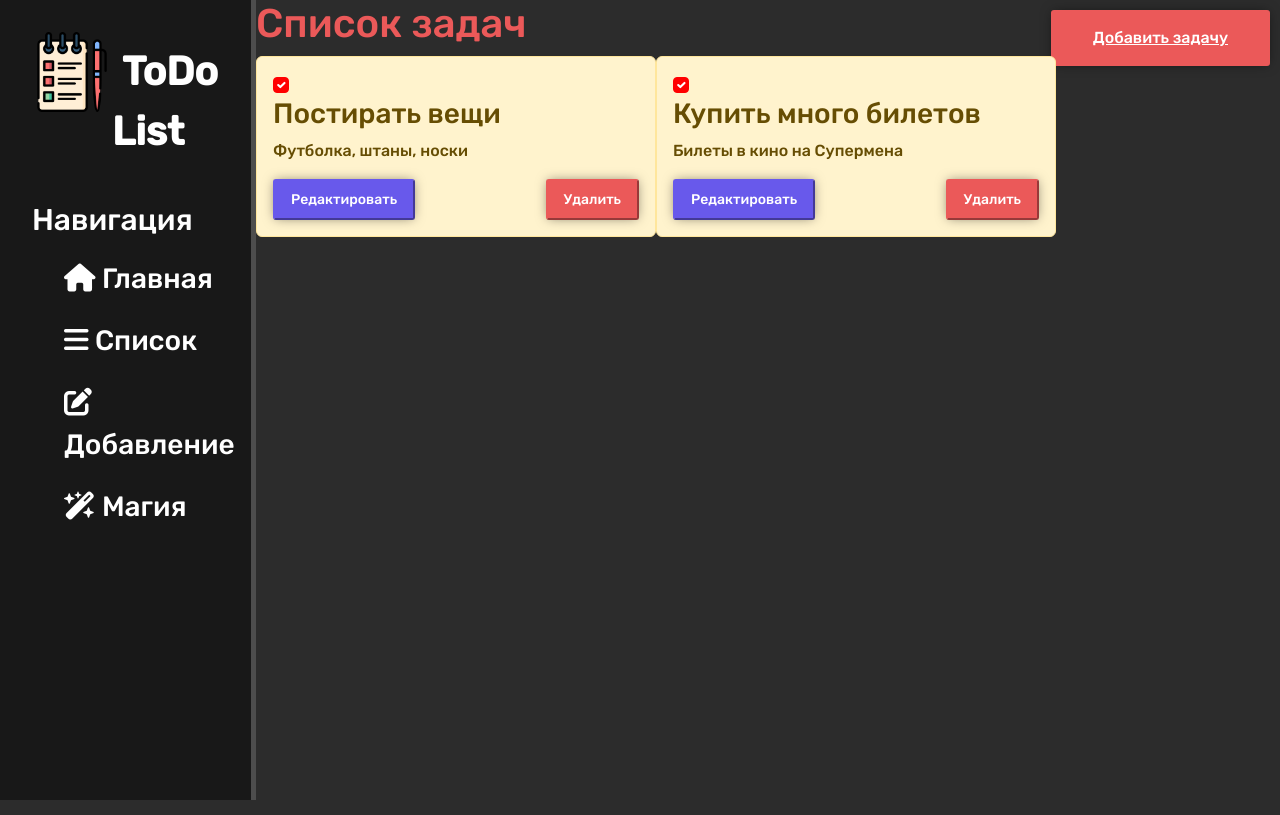
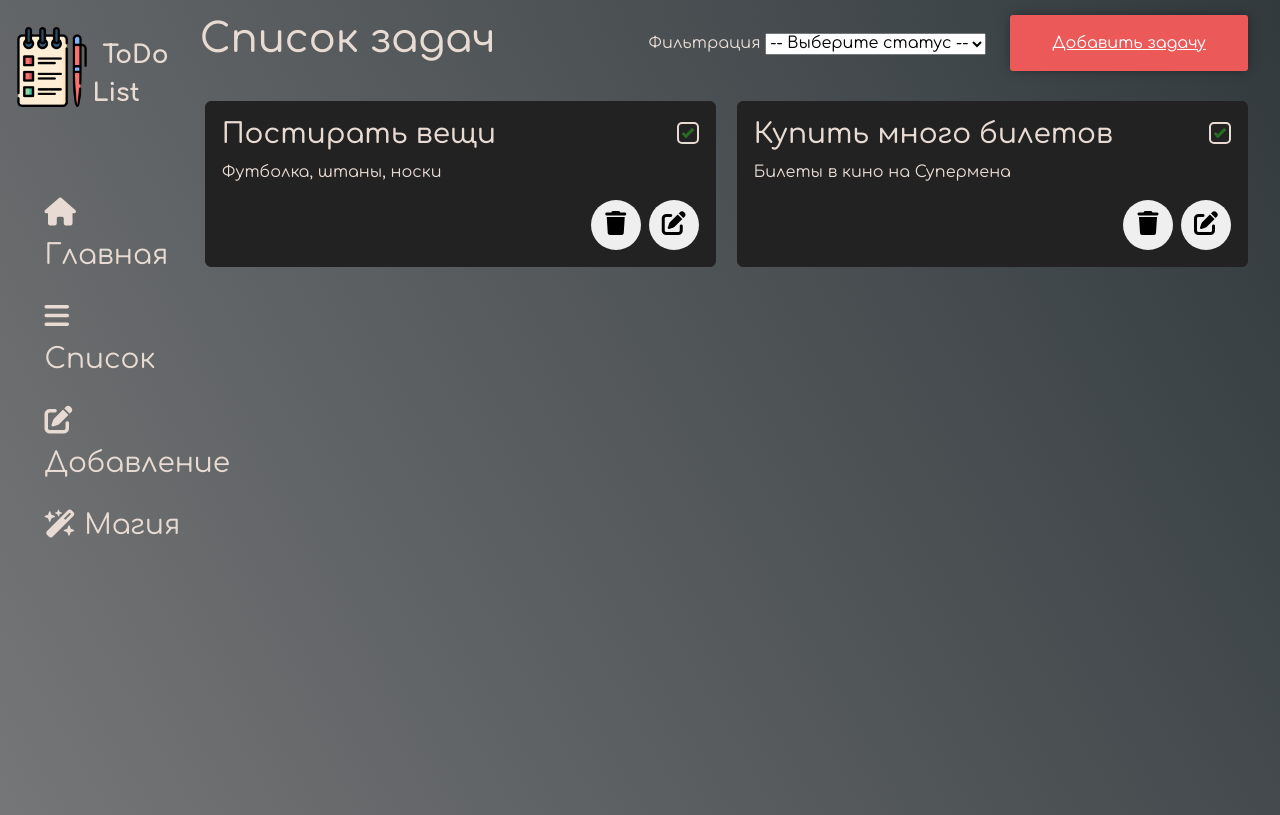
Before and after one commit to VeniVidiVigor/todo_list, a Django app: page /tasks in a window 1280 px wide. Run offline with Django 5.2, Linux system fonts and the light colour scheme; data comes from the database, SQL or seed files in the repository; both versions use the stored data as it was before the commit; some libraries are stand-ins or nearby versions.

Commit message:
Измнение дизайна и правки git

```diff
--- a/todo_list/main/static/main/css/main.css
+++ b/todo_list/main/static/main/css/main.css
@@ -1,20 +1,29 @@
-@import url('https://fonts.googleapis.com/css?family=Rubik:500');
+@import url('https://fonts.googleapis.com/css2?family=Comfortaa:wght@300..700&display=swap');
 
-body {
-  font-family: 'Rubik', sans-serif;
-  display: flex;
-  background: #2c2c2c;
-  color: #eb5959;
+html, body {
+  font-family: 'Comfortaa', sans-serif;
+  background: linear-gradient(240deg, #323a3e 0%, #757677 100%);
+  color:#e8dbd3;
+  width: 100vw;
+  min-height: 100vh;
+  margin: 0;
+  padding: 0;
+  padding-right: 32px;
 }
+
+/* h1 {
+  margin-top: 15px;
+  margin-left: 15px;
+} */
 
 aside {
   float: left;
-  background: #181818;
-  width: 20%;
-  padding: 2.5%;
+  /* background: #181818; */
+  width: 16%;
+  padding: 1%;
   height: 100vh;
-  color: #fff;
-  border-right: 5px solid #4d4d4d;
+  color: #e8dbd3;
+  /* border-right: 5px solid #4d4d4d; */
 }
 
 aside img {
@@ -23,7 +32,7 @@ aside img {
 }
 
 aside .logo {
-  font-size: 40px;
+  font-size: 25px;
   margin-left: 10px;
   font-weight: bold;
   position: relative;
@@ -31,16 +40,17 @@ aside .logo {
 }
 
 aside h3 {
-  margin-top: 50px;
+  margin-top: 80px;
   font-size: 30px;
 }
 
 aside ul {
   list-style: none;
+  margin-top: 90px;
 }
 aside ul li {
   font-size: 28px;
-  color: #fff;
+  color: #e8dbd3;
   display: block;
   margin-top: 20px;
   transition: transform 0.6s ease;
@@ -58,20 +68,58 @@ aside ul a:hover {
 }
 
 .alert-warning {
-  float: left;
-  /* clear: both; */
-  width: 400px;
-  /* margin: 20px 34%; */
-  text-align: left;
+  display: flex;
+  flex-direction: column;
+  margin-left: 5px;
+  background-color: rgb(35, 34, 34);
+  border-color: rgb(35, 34, 34);
+  color:#e8dbd3;
 }
 
-input[type="checkbox"].form-check-input:checked {
-  background-color: red; /* Для Bootstrap */
+.tasks-container {
+  display: grid;
+  grid-template-columns: repeat(auto-fill, minmax(350px, 1fr));
+  gap: 16px;
+  margin-left: 15px;
+  margin-top: 30px;
+}
+
+/* input[type="checkbox"].form-check-input:checked {
+  background-color: red;
   border-color: red;
 }
 
 input[type="checkbox"].form-check-input {
-  accent-color: red; /* Для современных браузеров */
+  accent-color: red;
+  float: right;
+} */
+
+/* Скрываем стандартный чекбокс */
+input[type="checkbox"].form-check-input {
+  appearance: none;
+  -webkit-appearance: none;
+  width: 22px;
+  height: 22px;
+  border: 2px solid #e8dbd3;
+  border-radius: 5px;
+  background: #222;
+  float: right;
+  cursor: pointer;
+  outline: none;
+  position: relative;
+}
+
+/* Галочка */
+input[type="checkbox"].form-check-input:checked::after {
+  content: '';
+  position: absolute;
+  left: 6px;
+  top: 2px;
+  width: 6px;
+  height: 12px;
+  border: solid #266b21;
+  border-width: 0 3px 3px 0;
+  transform: rotate(45deg);
 }
 
 .button {
@@ -96,24 +144,61 @@ input[type="button"] {
   top: 10px;
 }
 
+.task-buttons {
+  margin-top: auto;
+  display: flex;
+  gap: 8px;
+  justify-content: flex-end;
+}
+
+.default-button-change,
 .default-button-delete {
+  font-size: 1.5em;
+  width: 50px; height: 50px;
+  float: right;
+  border-radius: 50%;
+  border: none;
+  transition: background-color 0.6s, transform 0.5s;
+}
+
+.default-button-change:hover {
+  transform: scale(110%);
+  background-color: #e8dbd3;
+}
+
+.default-button-delete:hover {
+  transform: scale(110%);
+  background-color: #ff0000;
+}
+
+.status-bar-container {
+  display: flex;
+  justify-content: space-between;
+  margin-top: 15px;
+  margin-left: 15px;
+}
+
+.status-bar-actions {
+  display: flex;
+  gap: 16px;
+  align-items: center;
+}
+
+.status-bar-button {
   background-color: #eb5959;
   border-color: #eb5959;
   color: white;
-  /* position: absolute; */
-  float: right;
-  font-size: 14px;
-  padding: 8px 16px;
+  /* position: fixed; */
+  font-size: 16px;
+  padding: 16px 42px;
   border-radius: 3px;
   box-shadow: 0px 0px 12px -2px rgba(0,0,0,0.5);
+  /* right: 10px; */
+  /* top: 10px; */
 }
 
-.default-button-change {
-  background-color: #6859eb;
-  border-color: #6859eb;
-  color: white;
-  font-size: 14px;
-  padding: 8px 16px;
-  border-radius: 3px;
-  box-shadow: 0px 0px 12px -2px rgba(0,0,0,0.5);
+.status-bar-filter {
+  /* position: fixed; */
+  /* float: right; */
+  margin-right: 8px;
 }
--- a/todo_list/main/templates/main/layout.html
+++ b/todo_list/main/templates/main/layout.html
@@ -12,7 +12,7 @@
     <aside>
         <img src="{% static 'main/img/bookmarks.png' %}">
         <span class="logo">ToDo List</span>
-        <h3>Навигация</h3>
+        <!-- <h3>Навигация</h3> -->
         <ul>
             <a href="{% url 'home' %}"><li><i class="fa-solid fa-house"></i> Главная</li></a>
             <a href="{% url 'tasks' %}"><li><i class="fa-solid fa-bars"></i> Список</li></a>
--- a/todo_list/tasks/templates/tasks/tasks.html
+++ b/todo_list/tasks/templates/tasks/tasks.html
@@ -3,23 +3,39 @@
 {% block title %}Задачи{% endblock %}
 
 {% block content %}
+    <div class="status-bar-container">
         <h1>Список задач</h1>
-    <a type="button" href="{% url 'add_task' %}" class="button">Добавить задачу</a>
-
+        <div class="status-bar-actions">
+            <form class="status-bar-filter">
+                <label for="filter_status">Фильтрация</label>
+                <select name="status" id="filter_status">
+                    <option value="">-- Выберите статус --</option>
+                    <option value="completed">Выполнено</option>
+                    <option value="active">В процессе</option>
+                </select>
+            </form>
+            <a type="button" href="{% url 'add_task' %}" class="status-bar-button">Добавить задачу</a>
+        </div>
+    </div>
+    <div class="tasks-container">
         {% for task in tasks %}
-        <div class="alert alert-warning">
+            <div class="alert alert-warning" id="task-div">
                 <form method="post" action="{% url 'toggle_status' task.id %}">
                     {% csrf_token %}
                     <input class="form-check-input" type="checkbox" name="completed" onchange="this.form.submit()" {% if task.completed %}checked{% endif %}>
                     <h3>{{ task.title }}</h3>
                     <p>{{ task.description }}</p>
                 </form>
+                <div class="task-buttons">
                     <form method="post" action="{% url 'delete_task' task.id %}">
                         {% csrf_token %}
-                <button type="submit" class="default-button-delete">Удалить</button>
+                        <button type="submit" class="default-button-delete"><i class="fa-solid fa-trash"></i></button>
                     </form>
                     <form method="get" action="{% url 'edit_task' task.id %}">
-                <button type="submit" class="default-button-change">Редактировать</button>
+                        <button type="submit" class="default-button-change"><i class="fa-solid fa-pen-to-square"></i></button>
+                    </form>
+                </div>
             </div>
         {% endfor %}
+    </div>
 {% endblock %}
```
Also changed, not shown: README.md (added), todo_list/db.sqlite3 (deleted), 1 other file. Lines whose indentation alone changed are shown as unchanged.
